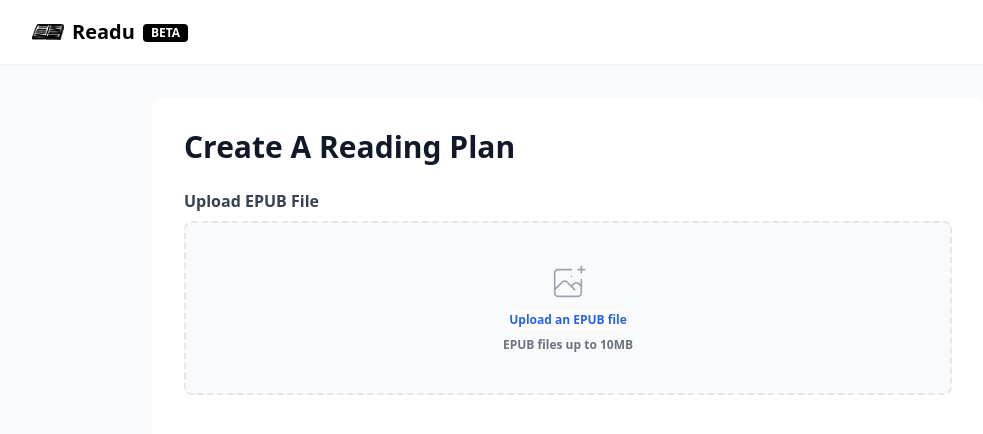
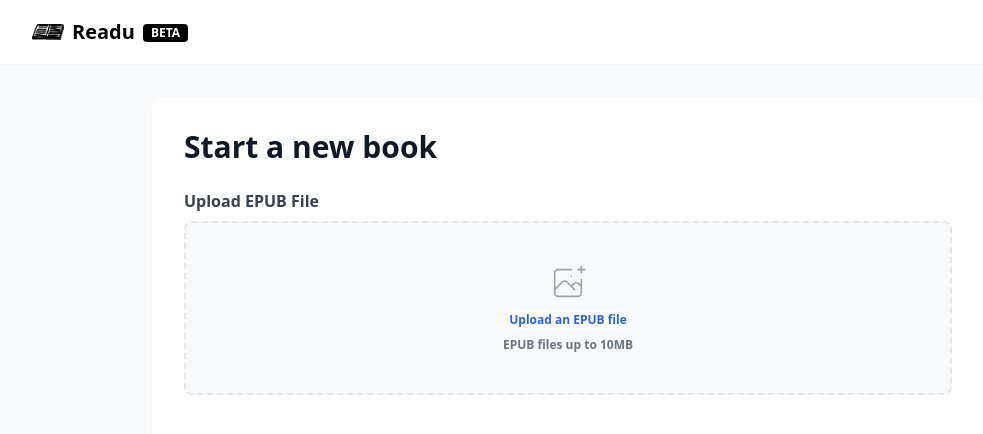
Before and after one commit to elia-orsini/readu, a Next.js app: page /upload in a window 1280 px wide. Shown: the top 434 px of the page, without its empty margins (72-1055 px from the left). Built offline with nearby package versions, Linux system fonts and the light colour scheme.

Commit message:
landing page

```diff
--- a/src/app/page.tsx
+++ b/src/app/page.tsx
@@ -79,7 +79,7 @@ export default async function IndexPage() {
               passages together, and finally check those bucket-list books off your list.
             </p>
             <div className="flex flex-col justify-center gap-4 sm:flex-row">
-              <Link href="/register">
+              <Link href="/upload">
                 <button className="rounded-md bg-black px-6 py-3 text-white transition-colors hover:bg-gray-800">
                   Start a new book today
                 </button>
--- a/src/app/upload/page.tsx
+++ b/src/app/upload/page.tsx
@@ -255,7 +255,7 @@ export default function UploadPage() {
     <div className="min-h-screen bg-gray-50">
       <div className="mx-auto max-w-4xl px-4 py-8 sm:px-6 lg:px-8">
         <div className="rounded-xl bg-white p-6 shadow-sm sm:p-8">
-          <h1 className="mb-6 text-3xl font-bold text-gray-900">Create A Reading Plan</h1>
+          <h1 className="mb-6 text-3xl font-bold text-gray-900">Start a new book</h1>
 
           <UploadComponent handleFileChange={handleFileChange} loading={loading} />
 
```
